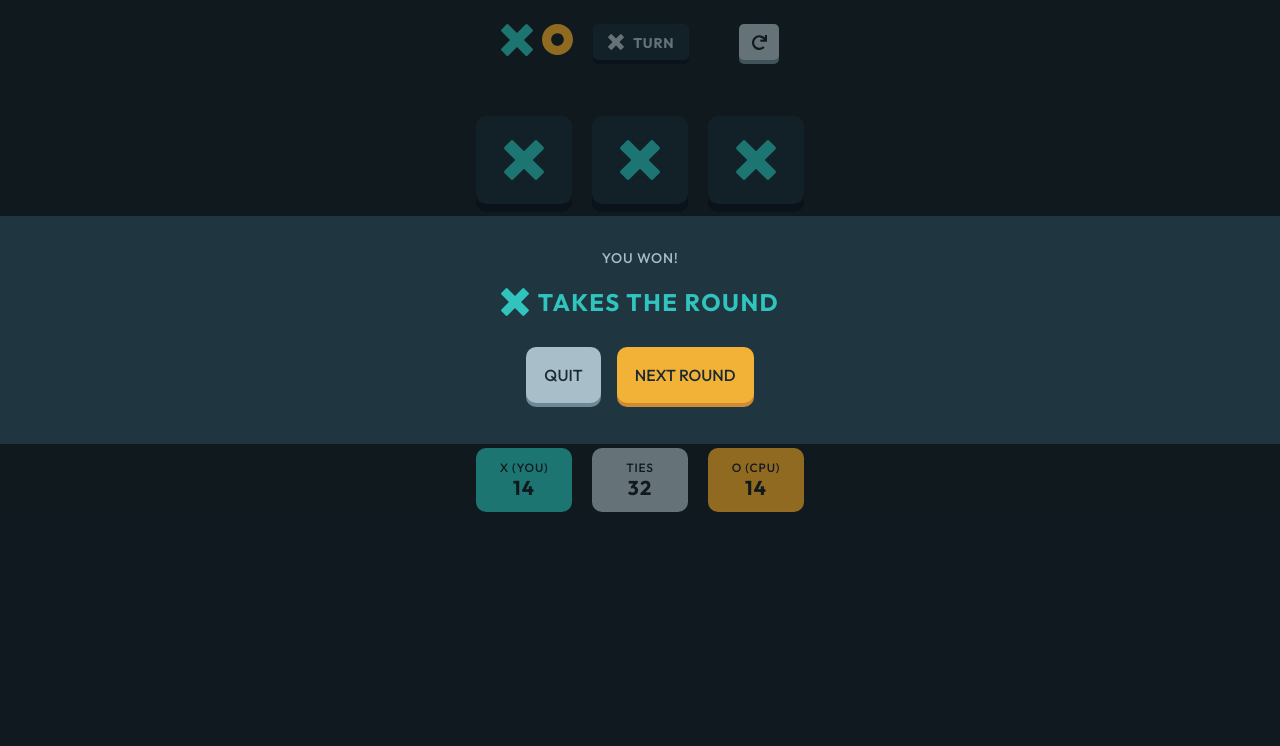
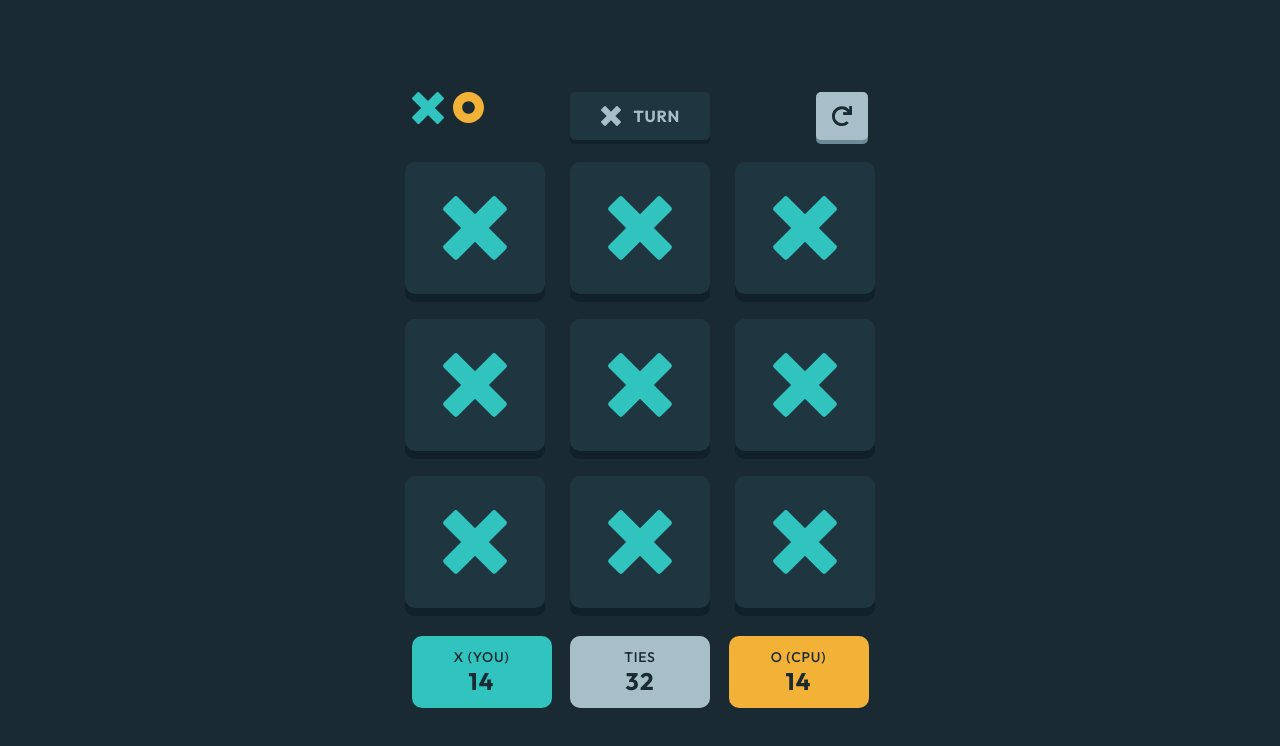
Before and after one commit to SimasG/tic-tac-toe, a plain HTML site: page html/game.html in a window 1280 px wide. Drawn offline with Linux system fonts and the light colour scheme.

Commit message:
finished game tablet and desktop layout

```diff
--- a/html/game.html
+++ b/html/game.html
@@ -120,7 +120,7 @@
     </main>
 
     <!-- game over modal -->
-    <section class="game-over-container">
+    <!-- <section class="game-over-container">
       <div class="modal modal-game-over">
         <p class="modal-paragraph">YOU WON!</p>
         <div class="modal-heading">
@@ -132,9 +132,9 @@
           <button class="btn btn-next-round">NEXT ROUND</button>
         </div>
       </div>
-    </section>
+    </section> -->
     <!-- restart modal -->
-    <section></section>
+    <!-- <section></section> -->
 
     <script src="../app.js" async defer></script>
   </body>
--- a/scss/_game.scss
+++ b/scss/_game.scss
@@ -48,6 +48,7 @@ body {
       box-shadow: 0 4px $very-dark-navy-shadow;
       display: flex;
       justify-content: space-between;
+      align-items: center;
       padding: 1rem 1.5rem;
       margin-left: -3rem;
       p {
@@ -156,7 +157,7 @@ body {
         align-items: center;
         color: $dark-navy-background;
         p {
-          font-size: 1.2rem;
+          font-size: 1.4rem;
           text-transform: uppercase;
         }
       }
@@ -238,3 +239,99 @@ body {
     }
   }
 }
+
+@media (min-width: 768px) {
+  body {
+    align-content: center;
+    gap: 3rem;
+    //   HEADER
+    header {
+      width: 45.7rem;
+      padding: 0;
+      .turn {
+        height: 4.8rem;
+        width: 14rem;
+        justify-content: center;
+        align-items: center;
+        gap: 1.3rem;
+        margin: 0;
+        margin-left: -2rem;
+        p {
+          font-size: 1.6rem;
+        }
+        .x-silver {
+          height: 2rem;
+          width: 2rem;
+        }
+      }
+      .reverse {
+        height: 4.8rem;
+        width: 5.2rem;
+        .reverse-icon {
+          height: 2rem;
+          width: 2rem;
+        }
+      }
+    }
+    //   MAIN GAME
+    main {
+      width: 45.7rem;
+      .main-grid {
+        gap: 2.5rem;
+        margin-bottom: 2.8rem;
+        .square {
+          height: 13.2rem;
+          width: 14rem;
+          .x-game {
+            height: 6.4rem;
+            width: 6.4rem;
+          }
+          .x-game-outline {
+            height: 6.4rem;
+            width: 6.4rem;
+          }
+          .zero-game {
+            height: 6.4rem;
+            width: 6.4rem;
+          }
+          .zero-game-outline {
+            height: 6.4rem;
+            width: 6.4rem;
+          }
+        }
+      }
+      .score-container {
+        .score {
+          width: 14rem;
+          height: 7.2rem;
+          p {
+          }
+          h3 {
+            font-size: 2.4rem;
+          }
+        }
+      }
+    }
+
+    .game-over-container {
+      .modal {
+        .modal-paragraph {
+        }
+        .modal-heading {
+          .x-modal {
+          }
+          h2 {
+          }
+        }
+        .btn-container {
+          .btn {
+          }
+          .btn-quit {
+          }
+          .btn-next-round {
+          }
+        }
+      }
+    }
+  }
+}
```
Also changed, not shown: scss/styles-game.css, 1 other file.
